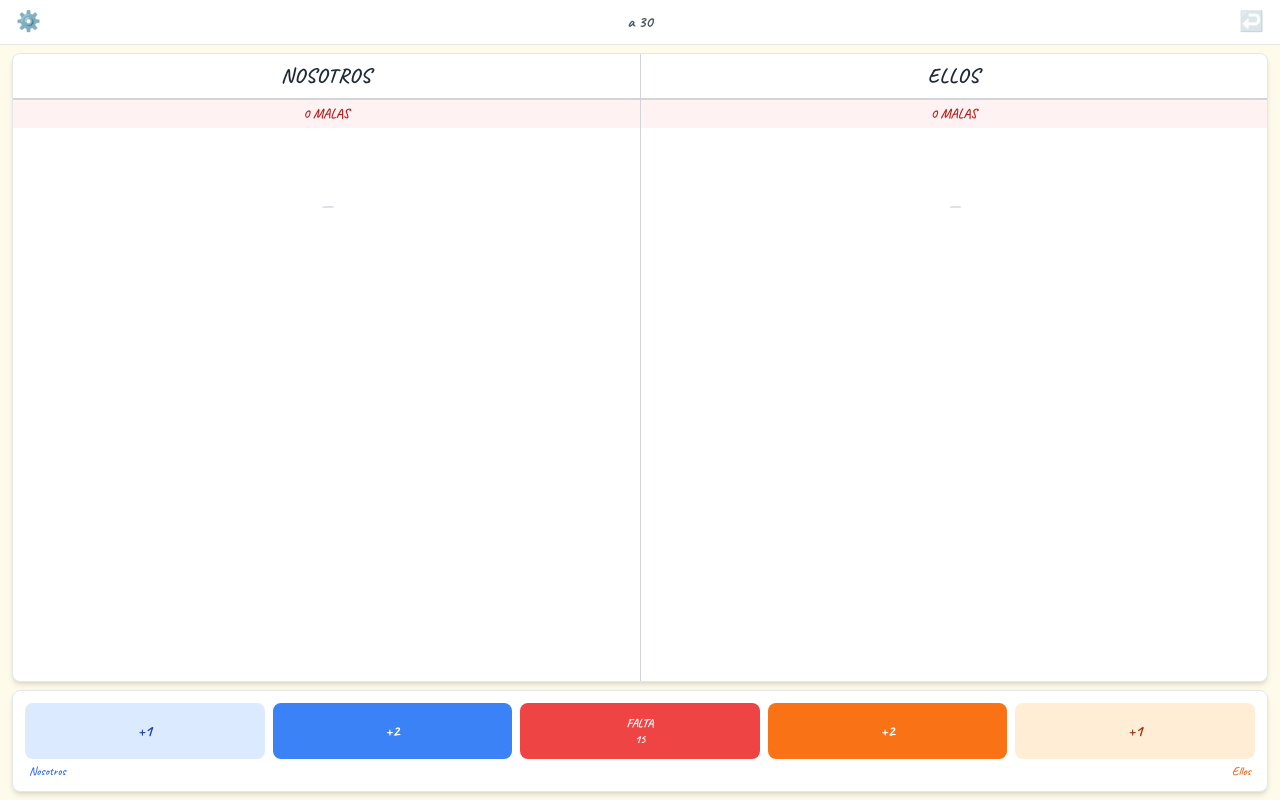
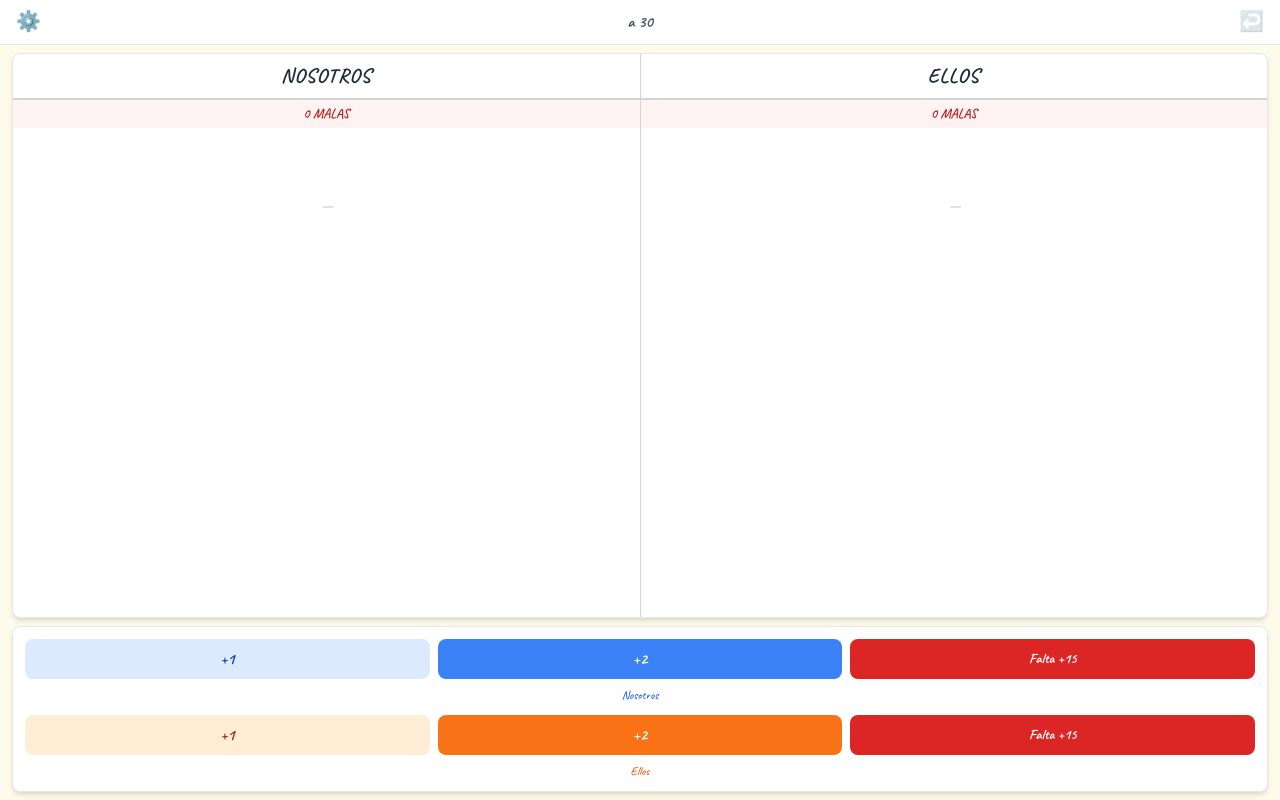
Before and after one commit to megamundobot-crypto/yoanoto, a Next.js app: page / in a window 1280 px wide. Both pictures are taken after a click on the button "Empezar". Built offline with nearby package versions, Linux system fonts and the light colour scheme.

Commit message:
🔧 Fix: cuadrado correcto + Falta para ambos equipos

```diff
--- a/pages/index.js
+++ b/pages/index.js
@@ -38,43 +38,42 @@ const playSound = (type) => {
   } catch (e) {}
 }
 
-// Simple tally mark - just a line
-function TallyMark({ index, total, isNew }) {
-  const isDiagonal = index === 4 // 5th mark crosses the others
+// Square tally group - forms a square with diagonal
+// 1: vertical left, 2: horizontal top, 3: vertical right, 4: horizontal bottom, 5: diagonal
+function TallySquare({ count }) {
+  const size = 36
+  const strokeWidth = 3
+  const color = '#1a365d'
 
   return (
-    <motion.div
-      initial={isNew ? { scaleY: 0 } : false}
-      animate={{ scaleY: 1 }}
-      transition={{ duration: 0.15 }}
-      style={{
-        position: isDiagonal ? 'absolute' : 'relative',
-        width: isDiagonal ? '3px' : '3px',
-        height: isDiagonal ? '40px' : '32px',
-        background: '#1a365d',
-        borderRadius: '1.5px',
-        transform: isDiagonal ? 'rotate(-30deg)' : 'none',
-        transformOrigin: 'bottom',
-        left: isDiagonal ? '50%' : 'auto',
-        top: isDiagonal ? '50%' : 'auto',
-        marginLeft: isDiagonal ? '-1.5px' : '0',
-        marginTop: isDiagonal ? '-20px' : '0',
-      }}
-    />
-  )
-}
-
-// Group of 5 tally marks
-function TallyGroup({ count }) {
-  return (
-    <div
-      className="relative flex items-end gap-1 mx-2 my-1"
-      style={{ height: '40px', width: '35px' }}
-    >
-      {[...Array(Math.min(count, 4))].map((_, i) => (
-        <TallyMark key={i} index={i} total={count} isNew={false} />
-      ))}
-      {count >= 5 && <TallyMark index={4} total={count} isNew={false} />}
+    <div className="relative mx-1 my-1" style={{ width: size, height: size }}>
+      <svg width={size} height={size} viewBox={`0 0 ${size} ${size}`}>
+        {/* 1: Left vertical */}
+        {count >= 1 && (
+          <line x1={strokeWidth} y1={2} x2={strokeWidth} y2={size-2}
+            stroke={color} strokeWidth={strokeWidth} strokeLinecap="round" />
+        )}
+        {/* 2: Top horizontal */}
+        {count >= 2 && (
+          <line x1={2} y1={strokeWidth} x2={size-2} y2={strokeWidth}
+            stroke={color} strokeWidth={strokeWidth} strokeLinecap="round" />
+        )}
+        {/* 3: Right vertical */}
+        {count >= 3 && (
+          <line x1={size-strokeWidth} y1={2} x2={size-strokeWidth} y2={size-2}
+            stroke={color} strokeWidth={strokeWidth} strokeLinecap="round" />
+        )}
+        {/* 4: Bottom horizontal */}
+        {count >= 4 && (
+          <line x1={2} y1={size-strokeWidth} x2={size-2} y2={size-strokeWidth}
+            stroke={color} strokeWidth={strokeWidth} strokeLinecap="round" />
+        )}
+        {/* 5: Diagonal crossing */}
+        {count >= 5 && (
+          <line x1={2} y1={size-2} x2={size-2} y2={2}
+            stroke={color} strokeWidth={strokeWidth} strokeLinecap="round" />
+        )}
+      </svg>
     </div>
   )
 }
@@ -104,9 +103,9 @@ function ScoreSection({ score, phase, teamName, maxScore }) {
       {/* Tally marks area */}
       <div className="flex-1 flex flex-wrap content-start justify-center p-3 min-h-[180px]">
         {[...Array(fullGroups)].map((_, i) => (
-          <TallyGroup key={i} count={5} />
+          <TallySquare key={i} count={5} />
         ))}
-        {remainder > 0 && <TallyGroup count={remainder} />}
+        {remainder > 0 && <TallySquare count={remainder} />}
         {displayScore === 0 && (
           <span className="text-gray-300 text-2xl mt-12">—</span>
         )}
@@ -323,16 +322,17 @@ function GameScreen({ config, onNewGame }) {
 
       {/* Quick buttons */}
       <div className="bg-white mx-3 mb-2 rounded-lg shadow-md p-3 border border-gray-200">
-        <div className="grid grid-cols-5 gap-2">
+        {/* Team 1 buttons */}
+        <div className="flex gap-2 mb-2">
           <button
             onClick={() => addPoints(1, 1)}
-            className="py-3 bg-blue-100 text-blue-800 rounded-lg font-bold"
+            className="flex-1 py-2 bg-blue-100 text-blue-800 rounded-lg font-bold"
           >
             +1
           </button>
           <button
             onClick={() => addPoints(1, 2)}
-            className="py-3 bg-blue-500 text-white rounded-lg font-bold"
+            className="flex-1 py-2 bg-blue-500 text-white rounded-lg font-bold"
           >
             +2
           </button>
@@ -341,29 +341,38 @@ function GameScreen({ config, onNewGame }) {
               const pts = getFaltaPoints()
               if (pts > 0) addPoints(1, pts)
             }}
-            className="py-3 bg-red-500 text-white rounded-lg font-bold text-xs"
+            className="flex-1 py-2 bg-red-600 text-white rounded-lg font-bold text-sm"
           >
-            FALTA<br/>{getFaltaPoints()}
+            Falta +{getFaltaPoints()}
+          </button>
+        </div>
+        <div className="text-center text-xs text-blue-600 font-medium mb-3">{config.team1}</div>
+
+        {/* Team 2 buttons */}
+        <div className="flex gap-2 mb-2">
+          <button
+            onClick={() => addPoints(2, 1)}
+            className="flex-1 py-2 bg-orange-100 text-orange-800 rounded-lg font-bold"
+          >
+            +1
           </button>
           <button
             onClick={() => addPoints(2, 2)}
-            className="py-3 bg-orange-500 text-white rounded-lg font-bold"
+            className="flex-1 py-2 bg-orange-500 text-white rounded-lg font-bold"
           >
             +2
           </button>
           <button
-            onClick={() => addPoints(2, 1)}
-            className="py-3 bg-orange-100 text-orange-800 rounded-lg font-bold"
+            onClick={() => {
+              const pts = getFaltaPoints()
+              if (pts > 0) addPoints(2, pts)
+            }}
+            className="flex-1 py-2 bg-red-600 text-white rounded-lg font-bold text-sm"
           >
-            +1
+            Falta +{getFaltaPoints()}
           </button>
         </div>
-
-        {/* Labels */}
-        <div className="flex justify-between mt-1 px-1">
-          <span className="text-xs text-blue-600 font-medium">{config.team1}</span>
-          <span className="text-xs text-orange-600 font-medium">{config.team2}</span>
-        </div>
+        <div className="text-center text-xs text-orange-600 font-medium">{config.team2}</div>
       </div>
 
       {/* Winner */}
```
